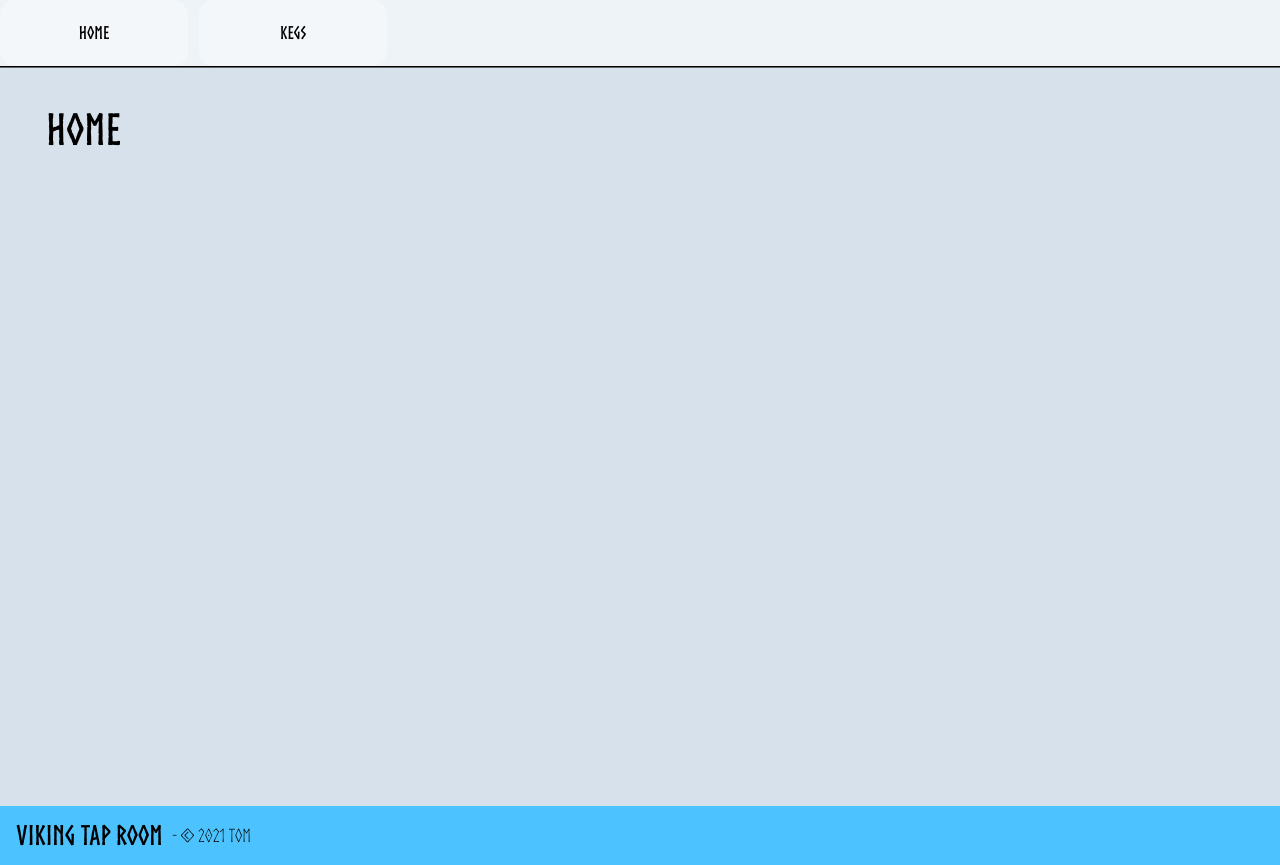
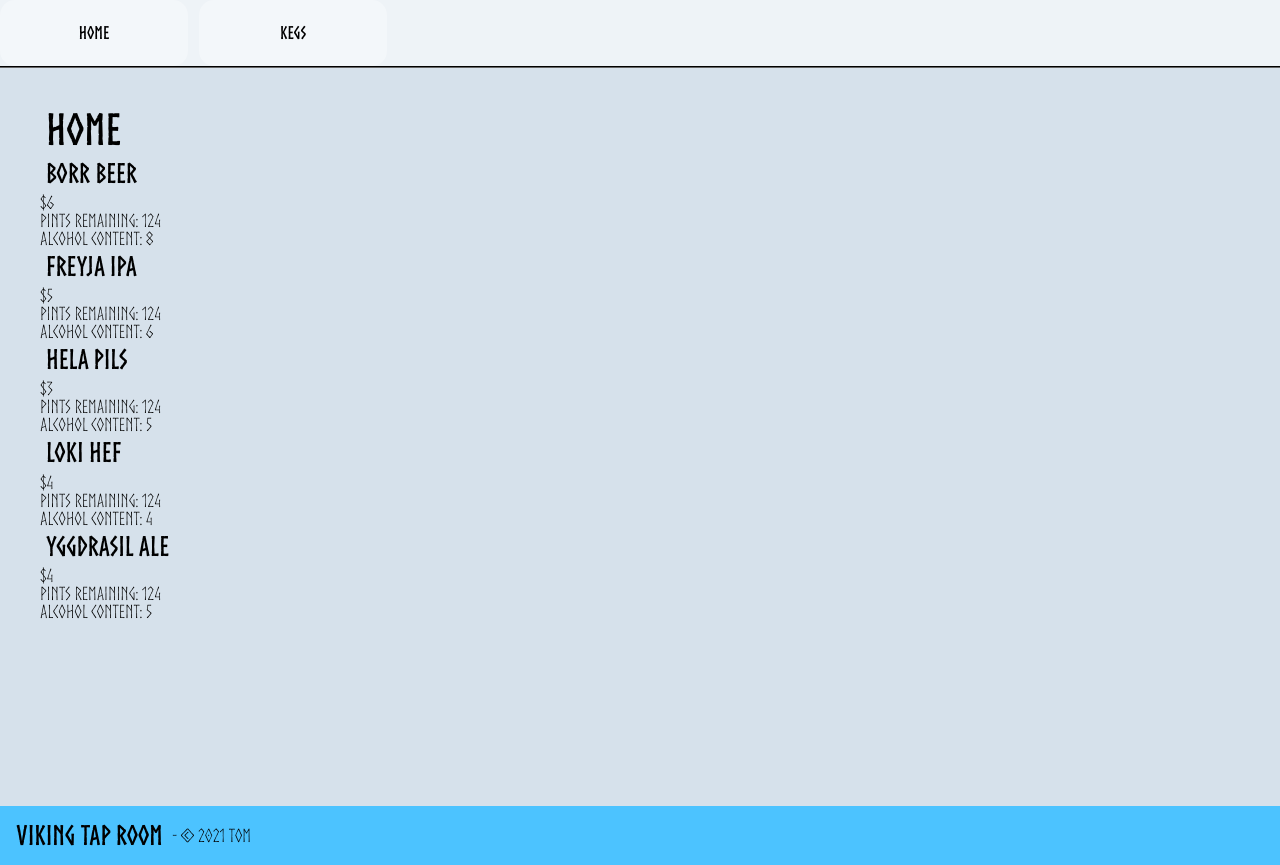
Before and after one commit to Usarneme/Viking_Tap_Room_Redux, a React (Create React App) app in the folder client/: page / in a window 1280 px wide. Built offline with nearby package versions, Linux system fonts and the light colour scheme.

Commit message:
:construction: adds rendering of all current kegs and values to home and /kegs routes

```diff
--- a/client/src/components/KegsList.js
+++ b/client/src/components/KegsList.js
@@ -1,11 +1,18 @@
 import React from 'react'
+import { v4 as uuid } from 'uuid'
 import PropTypes from 'prop-types'
 import SingleKeg from './SingleKeg'
 
 function KegsList(props) {
+  props.kegs.map(k => console.log(k))
   return (
     <div>
-      {props.kegs.map(keg => <SingleKeg keg={keg} />)}
+      {props.kegs.map(keg => <SingleKeg
+        key={uuid()}
+        alcoholContent={keg.alcoholContent}
+        name={keg.name}
+        price={keg.price}
+        pintsRemaining={keg.pintsRemaining} />)}
     </div>
   )
 }
--- a/client/src/components/SingleKeg.js
+++ b/client/src/components/SingleKeg.js
@@ -0,0 +1,22 @@
+import React from 'react'
+import PropTypes from 'prop-types'
+
+function SingleKey(props) {
+  return (
+    <div>
+      <h3>{props.name}</h3>
+      <div>${props.price}</div>
+      <div>Pints Remaining: {props.pintsRemaining}</div>
+      <div>Alcohol Content: {props.alcoholContent}</div>
+    </div>
+  )
+}
+
+SingleKey.propTypes = {
+  alcoholContent: PropTypes.number.isRequired,
+  name: PropTypes.string.isRequired,
+  price: PropTypes.number.isRequired,
+  pintsRemaining: PropTypes.number.isRequired
+}
+
+export default SingleKey
--- a/client/src/pages/Home.js
+++ b/client/src/pages/Home.js
@@ -7,7 +7,7 @@ function Home(props) {
   return(
     <div className='container'>
       <Header title='Home' />
-      {/* <KegsList kegs={props.kegs} /> */}
+      <KegsList kegs={props.kegs} />
     </div>
   )
 }
--- a/client/src/pages/Kegs.js
+++ b/client/src/pages/Kegs.js
@@ -7,7 +7,7 @@ function Kegs(props) {
   return (
     <div className='container'>
       <Header title='Kegs' />
-      {/* <KegsList kegs={props.kegs} /> */}
+      <KegsList kegs={props.kegs} />
     </div>
   )
 }
--- /dev/null
+++ b/package.json
@@ -0,0 +1,5 @@
+{
+  "dependencies": {
+    "react-uuid": "^1.0.2"
+  }
+}
```
Also changed, not shown: 1 other file (tests, documents, lock files or other folders).
